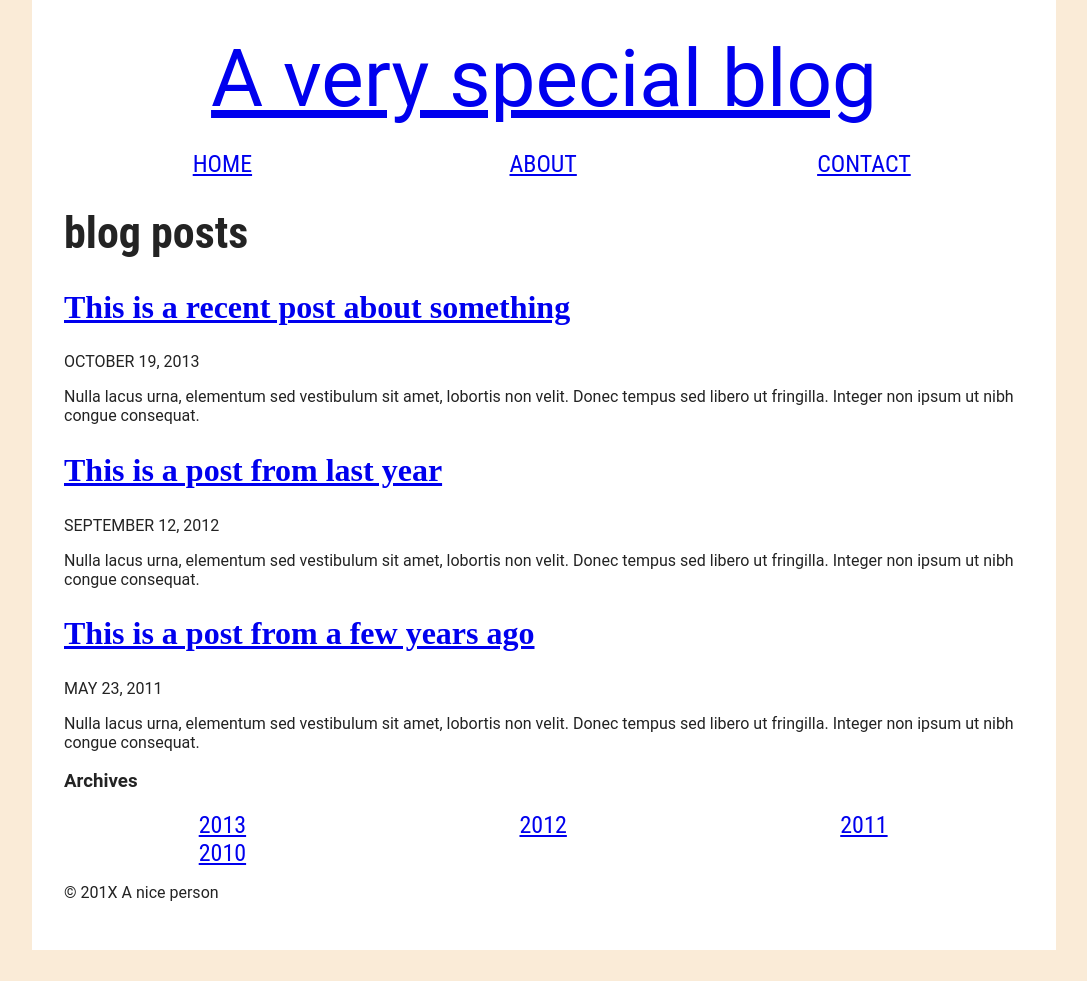
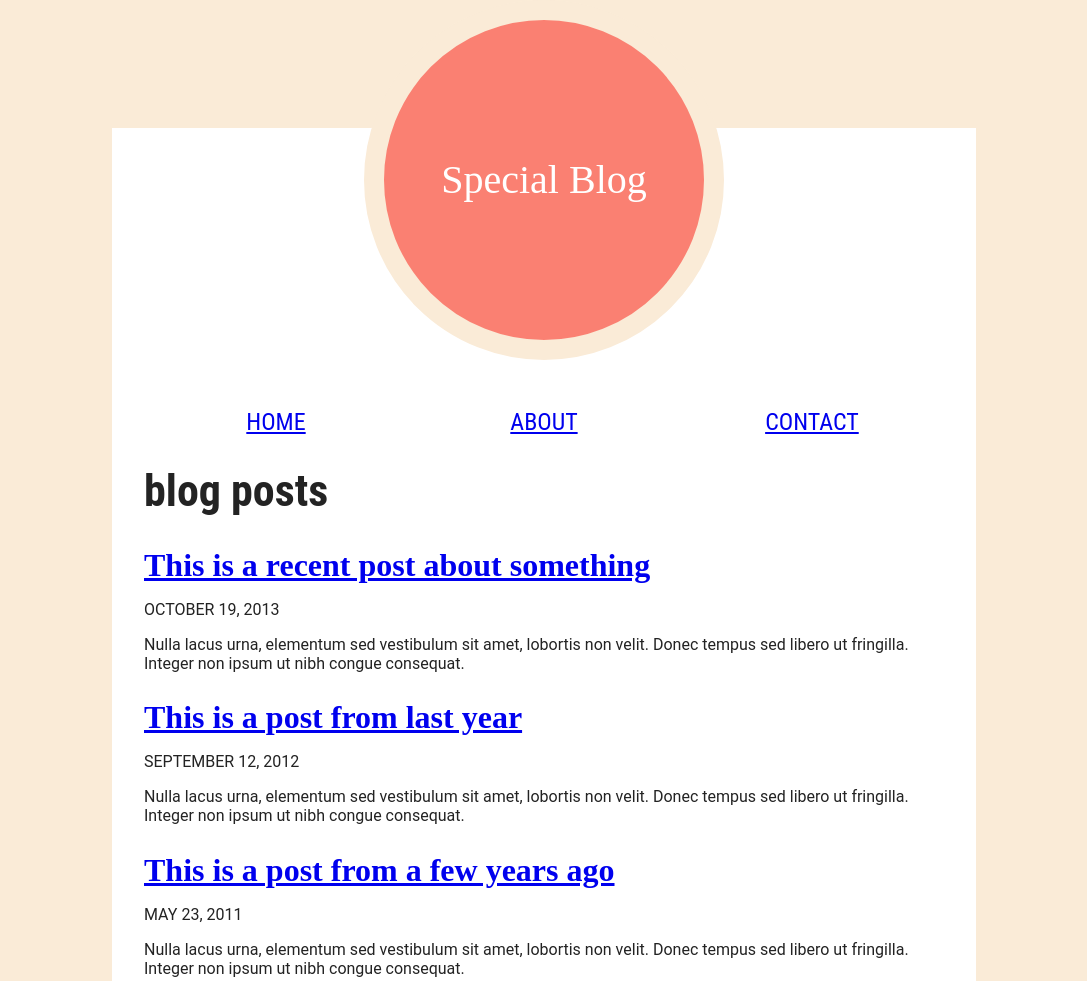
Before and after one commit to mtrythall/htmlcss-homework, a plain HTML site: page pseudo-selectors/index.html in a window 1280 px wide. Shown: the top 981 px of the page, without its empty margins (96-1183 px from the left). Before the commit the page ends 950 px from the top, so only its background shows below. Drawn offline with Linux system fonts and the light colour scheme.

Commit message:
A little bit of style for the pseudo selector lesson

```diff
--- a/pseudo-selectors/base.css
+++ b/pseudo-selectors/base.css
@@ -7,8 +7,8 @@ body {
 }
 
 .container {
-    width: 60em;
-    margin: 0 auto;
+    width: 50em;
+    margin: 8em auto 0;
     padding: 2em;
     background: white;
 }
@@ -19,24 +19,31 @@ h1 {
     text-transform: lowercase;
 }
 
-
 /*
  * Header
  */
 .logo {
     display: block;
 
-    margin-bottom: 1.5rem;
+    margin: -4em auto 3rem;
 
-    font-size: 5rem;
+    border-radius: 16em;
+    border: .5em solid antiquewhite;
+
+    background: salmon;
+
+    width: 8em;
+    height: 8em;
+
+    font: 2.5rem 'Alegreya', serif;
+    line-height: 8em;
     text-align: center;
+    text-decoration: none;
+
+    color: white;
 }
 
-.nav {
-    display: block;
-}
-
-.nav a {
+.nav-global a {
     display: inline-block;
     width: 33%;
 
@@ -60,6 +67,7 @@ h1 {
  .post-title {
     font-family: 'Alegreya', serif;
     font-size: 2rem;
+    margin-bottom: .5em;
  }
 
  .timestamp {
--- a/pseudo-selectors/index.html
+++ b/pseudo-selectors/index.html
@@ -20,7 +20,7 @@
 
 <div class="container">
   <header class="page-header">
-    <a href="/" class="logo">A very special blog</a>
+    <a href="/" class="logo">Special Blog</a>
     <nav class="nav nav-global">
       <a href="#">Home</a>
       <a href="#">About</a>
```
